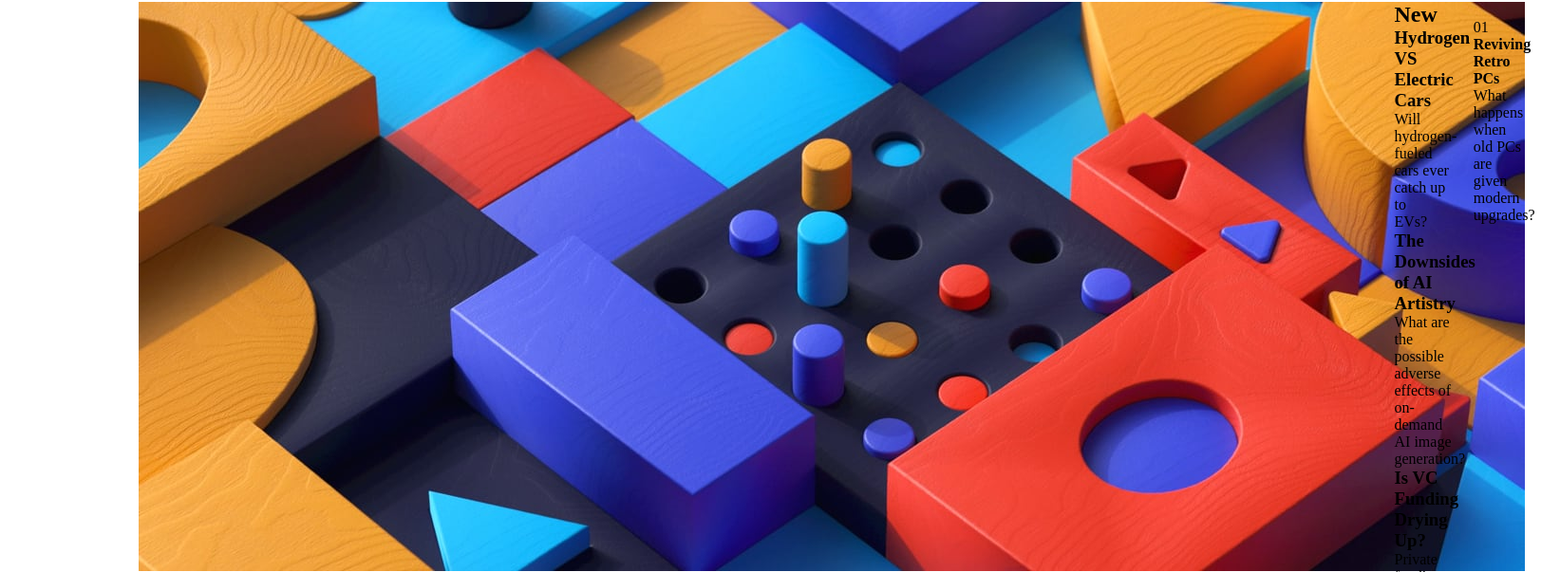
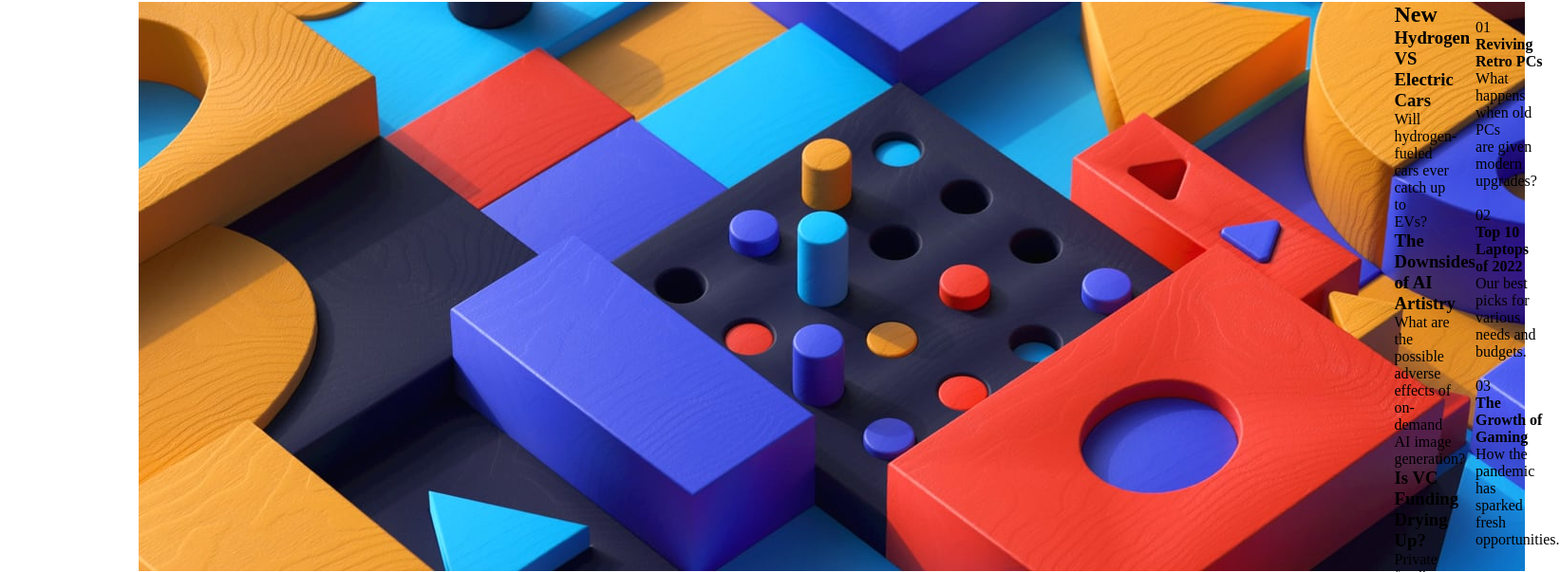
Before and after one commit to bakhriddinoff/news-homepage-main, a plain HTML site: page index.html in a window 1280 px wide. Shown: the part 82-685 px from the top of the page at 95% size, 1643 px wide, since content can reach past the window. Drawn offline with Linux system fonts and the light colour scheme.

Commit message:
add all contents to wrapper

```diff
--- a/index.html
+++ b/index.html
@@ -65,31 +65,37 @@
           <p class="text3">What happens when old PCs <br> are given modern upgrades?</p>
         </div>
       </div>
-      <div class="wrapper"></div>
-      <div class="wrapper"></div>
+
+      <div class="wrapper">
+        <div class="left-content">
+          <img class="" src="" alt="">
+        </div>
+        <div class="right-content">
+          <p class="num">02</p>
+          <h4 class="heading4">Top 10 Laptops of 2022</h4>
+          <p class="text3"> Our best picks for various <br> needs and budgets.</p>
+        </div>
+      </div>
+
+      <div class="wrapper">
+        <div class="left-content">
+          <img class="" src="" alt="">
+        </div>
+        <div class="right-content">
+          <p class="num">03</p>
+          <h4 class="heading4">The Growth of Gaming</h4>
+          <p class="text3">How the pandemic has sparked <br> fresh opportunities.</p>
+        </div>
+      </div>
     </div>
   </main>
 
 
 
 
+  03
 
 
 
-
-
-
-  01
-
-
-
-  02
-  Top 10 Laptops of 2022
-  Our best picks for various needs and budgets.
-
-  03
-  The Growth of Gaming
-  How the pandemic has sparked fresh opportunities.
-
 </body>
 </html>
```
